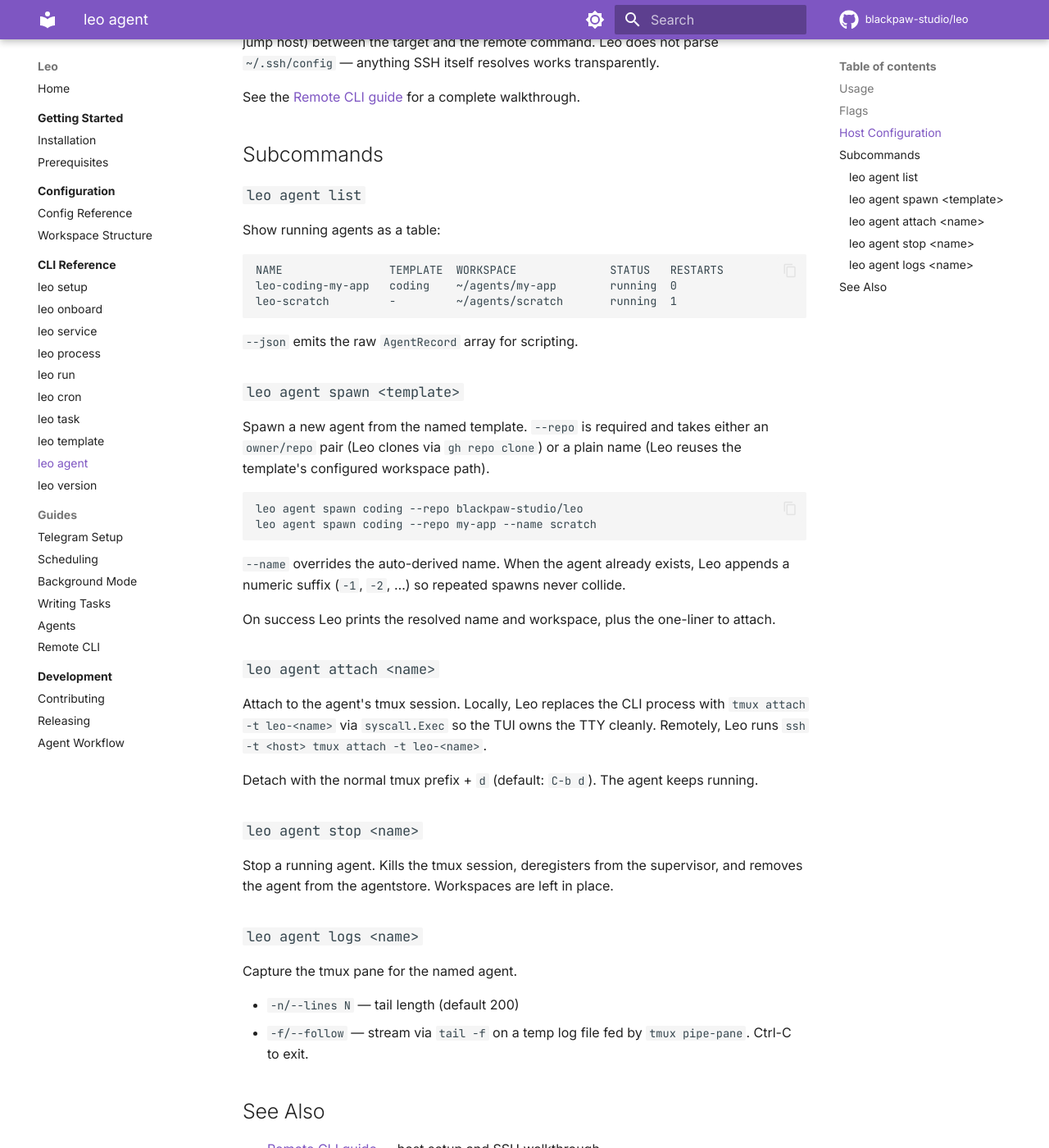
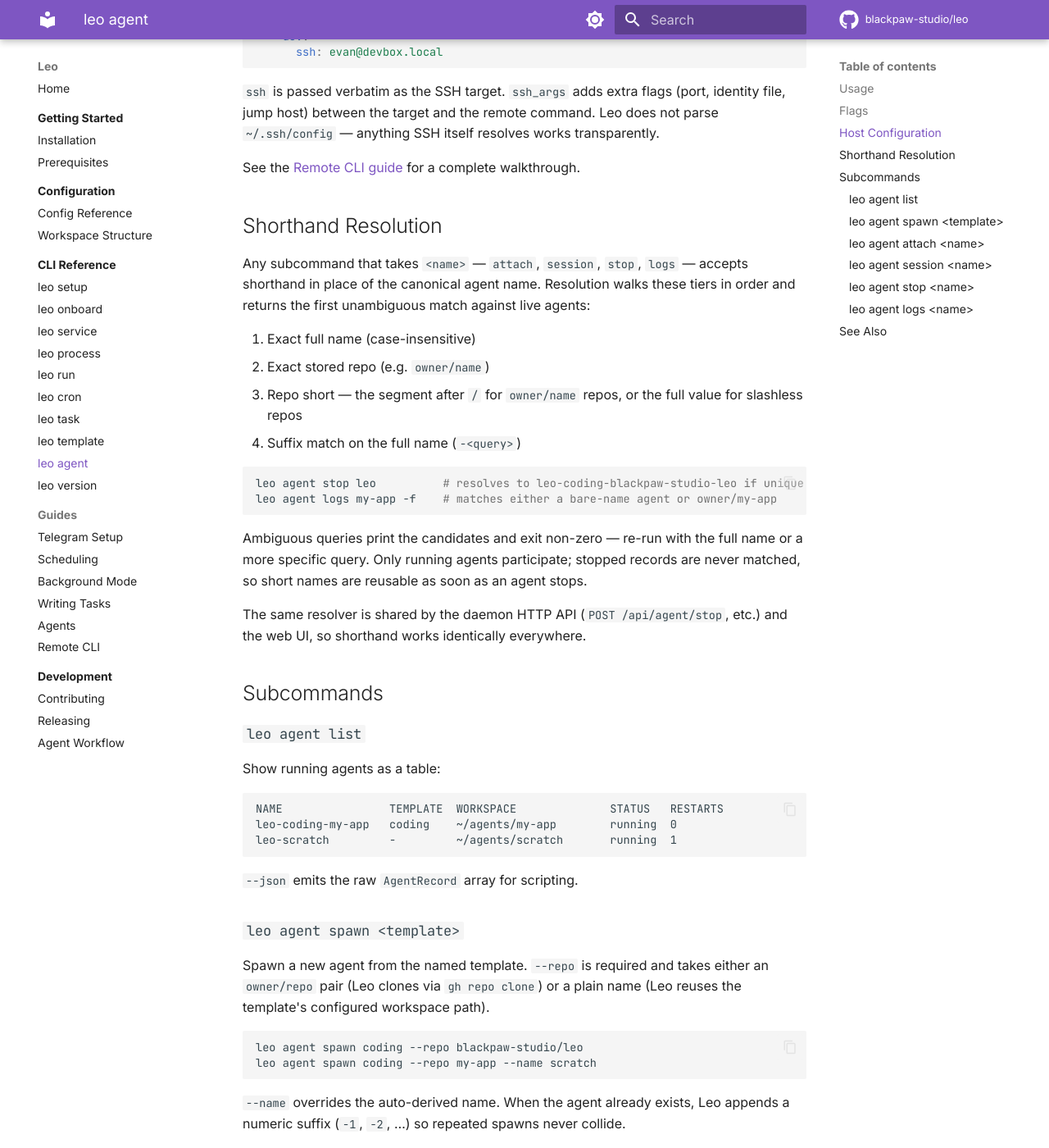
Before and after one commit to blackpaw-studio/leo, an MkDocs documentation site: the page built from docs/cli/agent.md, in a window 1280 px wide and 1400 px high, scrolled down 1236 px. Shown: the whole window at 82% size. Built offline with MkDocs 1.6.1 and Material for MkDocs 9.7.7, drawn with Linux system fonts in a browser that asks for light colours; comment, search, counter and statistics services are not loaded; some of the changed text lies outside the part shown.

Commit message:
docs: document agent shorthand resolution and spawn collision prompt

````diff
--- a/docs/cli/agent.md
+++ b/docs/cli/agent.md
@@ -9,9 +9,12 @@ leo agent list                                        # list running agents
 leo agent spawn <template> --repo <owner/repo>        # spawn from a template
 leo agent spawn <template> --repo <name> --name <n>   # spawn with a custom name
 leo agent attach <name>                               # attach to the agent's tmux session
+leo agent session <name>                              # print the tmux session name
 leo agent stop <name>                                 # stop a running agent
 leo agent logs <name> [-n LINES] [-f]                 # tail the agent's pane output
 ```
+
+`<name>` for `attach`, `session`, `stop`, and `logs` accepts shorthand — see [Shorthand Resolution](#shorthand-resolution) below.
 
 ## Flags
 
@@ -45,6 +48,24 @@ client:
 
 See the [Remote CLI guide](../guides/remote-cli.md) for a complete walkthrough.
 
+## Shorthand Resolution
+
+Any subcommand that takes `<name>` — `attach`, `session`, `stop`, `logs` — accepts shorthand in place of the canonical agent name. Resolution walks these tiers in order and returns the first unambiguous match against live agents:
+
+1. Exact full name (case-insensitive)
+2. Exact stored repo (e.g. `owner/name`)
+3. Repo short — the segment after `/` for `owner/name` repos, or the full value for slashless repos
+4. Suffix match on the full name (`-<query>`)
+
+```bash
+leo agent stop leo          # resolves to leo-coding-blackpaw-studio-leo if unique
+leo agent logs my-app -f    # matches either a bare-name agent or owner/my-app
+```
+
+Ambiguous queries print the candidates and exit non-zero — re-run with the full name or a more specific query. Only running agents participate; stopped records are never matched, so short names are reusable as soon as an agent stops.
+
+The same resolver is shared by the daemon HTTP API (`POST /api/agent/stop`, etc.) and the web UI, so shorthand works identically everywhere.
+
 ## Subcommands
 
 ### `leo agent list`
@@ -70,21 +91,41 @@ leo agent spawn coding --repo my-app --name scratch
 
 `--name` overrides the auto-derived name. When the agent already exists, Leo appends a numeric suffix (`-1`, `-2`, …) so repeated spawns never collide.
 
+When `--repo` is a bare name (no slash) that matches the short name of a running agent, Leo prompts for how to proceed:
+
+- **a** — attach to the existing agent
+- **b** — spawn a fresh agent using that agent's canonical `owner/repo`
+- **c** — spawn a fresh agent under the template workspace (default)
+- **q** — cancel
+
+Non-TTY runs skip the prompt and default to fresh-template. Two flags override the prompt:
+
+- `--attach-existing` — always attach if a collision is found
+- `--reuse-owner` — always respawn using the existing canonical repo
+
 On success Leo prints the resolved name and workspace, plus the one-liner to attach.
 
 ### `leo agent attach <name>`
 
 Attach to the agent's tmux session. Locally, Leo replaces the CLI process with `tmux attach -t leo-<name>` via `syscall.Exec` so the TUI owns the TTY cleanly. Remotely, Leo runs `ssh -t <host> tmux attach -t leo-<name>`.
 
-Detach with the normal tmux prefix + `d` (default: `C-b d`). The agent keeps running.
+`<name>` accepts shorthand — see [Shorthand Resolution](#shorthand-resolution). Detach with the normal tmux prefix + `d` (default: `C-b d`). The agent keeps running.
+
+### `leo agent session <name>`
+
+Print the tmux session name for an agent. Shorthand resolves the same way as `attach`/`stop`/`logs` — useful in scripts that want the canonical session string without running a full attach:
+
+```bash
+tmux attach -t "$(leo agent session leo)"
+```
 
 ### `leo agent stop <name>`
 
-Stop a running agent. Kills the tmux session, deregisters from the supervisor, and removes the agent from the agentstore. Workspaces are left in place.
+Stop a running agent. Kills the tmux session, deregisters from the supervisor, and removes the agent from the agentstore. Workspaces are left in place. Accepts shorthand.
 
 ### `leo agent logs <name>`
 
-Capture the tmux pane for the named agent.
+Capture the tmux pane for the named agent. Accepts shorthand.
 
 - `-n/--lines N` — tail length (default 200)
 - `-f/--follow` — stream via `tail -f` on a temp log file fed by `tmux pipe-pane`. Ctrl-C to exit.
````
Also changed, not shown: docs/guides/agents.md (+13 -0 lines), internal/templates/skills/agent-management.md (+7 -4 lines).
